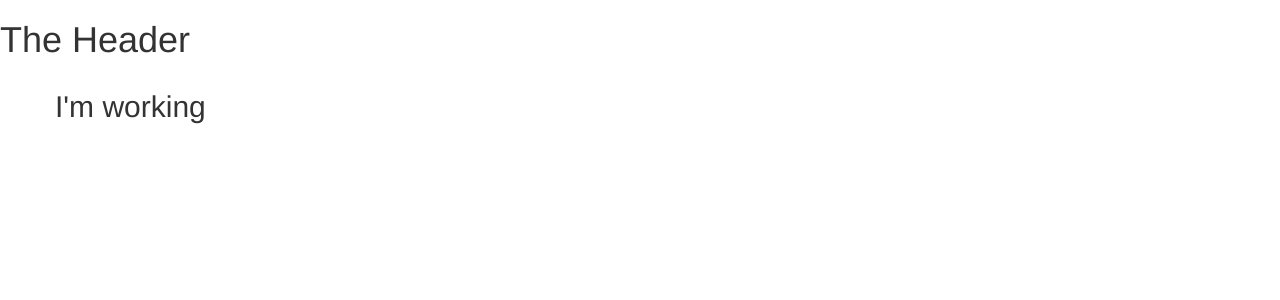
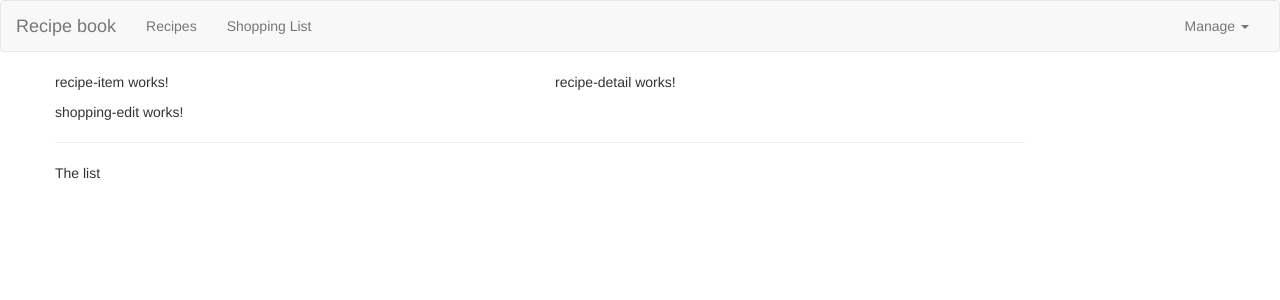
Before and after one commit to ldsute/my-ng-recipe-app, an Angular app: page / in a window 1280 px wide. Shown: the top 300 px of the page. Built offline with nearby package versions, Linux system fonts and the light colour scheme.

Commit message:
Work on the header

```diff
--- a/src/app/app.component.html
+++ b/src/app/app.component.html
@@ -1,6 +1,7 @@
 <app-header></app-header>
 <div class="container">
   <div class="row">
-    <h2>I'm working</h2>
+    <app-recipes></app-recipes>
+    <app-shopping-list></app-shopping-list>
   </div>
 </div>
--- a/src/app/header/header.component.html
+++ b/src/app/header/header.component.html
@@ -1 +1,24 @@
-<h1>The Header</h1>
+<nav class="navbar navbar-default">
+    <div class="container-fluid">
+        <div class="navbar-header">
+            <a href="#" class="navbar-brand">Recipe book</a>
+        </div>
+        <div class="collapse navbar-collapse">
+            <ul class="nav navbar-nav">
+                <li><a href="#">Recipes</a></li>
+                <li><a href="#">Shopping List</a></li>
+            </ul>
+            <ul class="nav navbar-nav navbar-right">
+                <li class="dropdown">
+                    <a href="#" class="dropdown-toggle" role="button">Manage <span class="caret"></span></a>
+                    <ul class="dropdown-menu">
+                        <li><a href="#">Save Data</a></li>
+                        <li><a href="#">Fetch Data</a>
+
+                        </li>
+                    </ul>
+                </li>
+            </ul>
+        </div>
+    </div>
+</nav>
--- a/src/app/recipes/recipe-list/recipe-list.component.html
+++ b/src/app/recipes/recipe-list/recipe-list.component.html
@@ -1,3 +1 @@
-<p>
-  recipe-list works!
-</p>
+<app-recipe-item></app-recipe-item>
--- a/src/app/recipes/recipes.component.html
+++ b/src/app/recipes/recipes.component.html
@@ -1,3 +1,8 @@
-<p>
-  recipes works!
-</p>
+<div class="row">
+  <div class="col-md-5">
+    <app-recipe-list></app-recipe-list>
+  </div>
+  <div class="col-md-7">
+    <app-recipe-detail></app-recipe-detail>
+  </div>
+</div>
--- a/src/app/shopping-list/shopping-list.component.html
+++ b/src/app/shopping-list/shopping-list.component.html
@@ -1,3 +1,8 @@
-<p>
-  shopping-list works!
-</p>
+<div class="row">
+  <div class="col-xs-10">
+    <app-shopping-edit></app-shopping-edit>
+    <hr>
+    <p>The list</p>
+  </div>
+
+</div>
```
